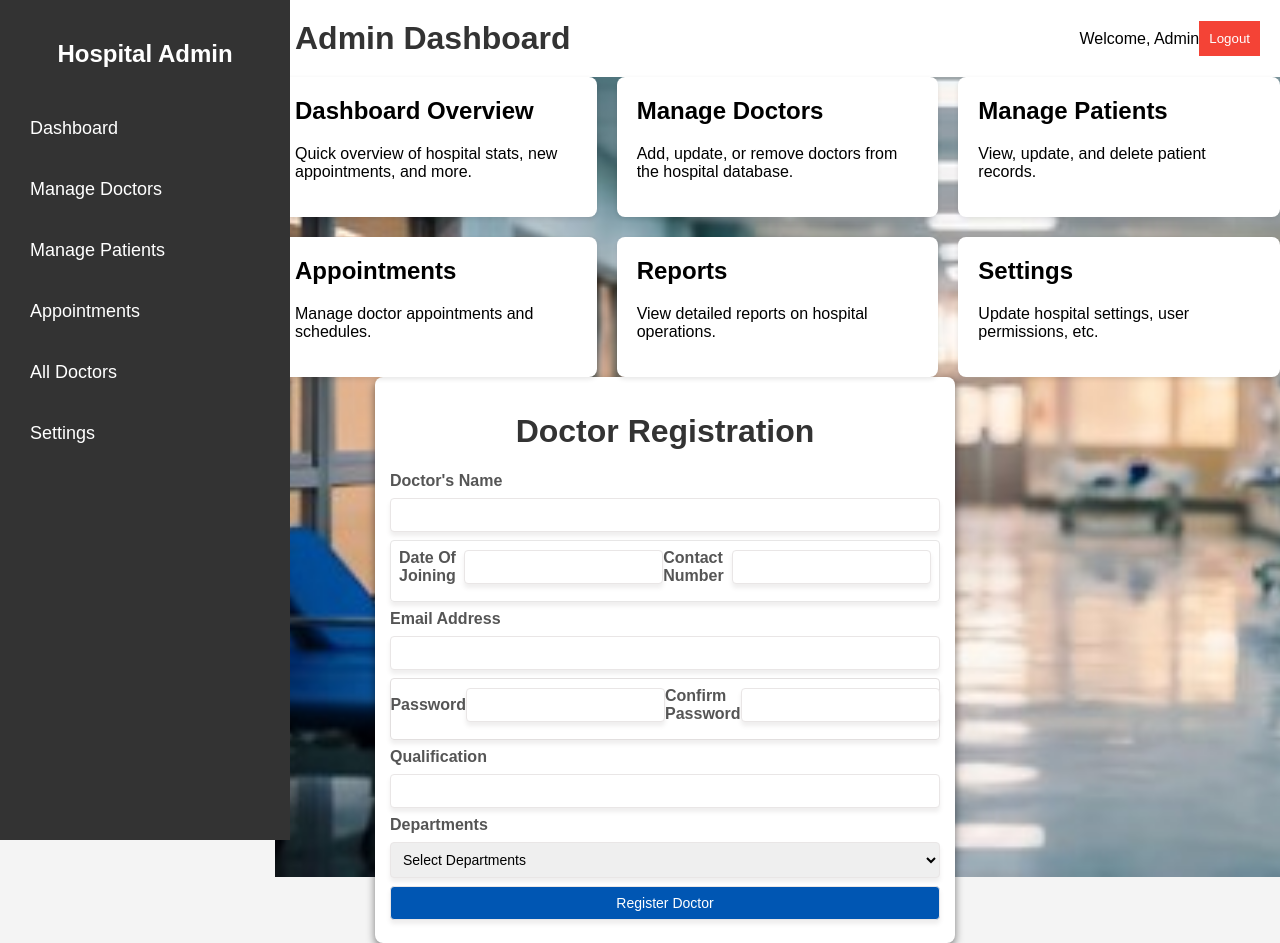
After one commit to poojasahu021994/Hospital-management-project, a Django app: page /registration in a window 1280 px wide. The commit adds this page. Run offline with Django 5.2, Linux system fonts and the light colour scheme.

Commit message:
add registration page

```diff
--- /dev/null
+++ b/project/hospital/static/css/base.css
@@ -0,0 +1,174 @@
+body {
+    font-family: Arial, sans-serif;
+    margin: 0;
+    padding: 0;
+    display: flex;
+    background-color: #f4f4f4;
+}
+
+.sidebar {
+    background-color: #333;
+    color: white;
+    width: 250px;
+    height: 100vh;
+    position: fixed;
+    top: 0;
+    left: 0;
+    padding: 20px;
+}
+
+.sidebar .logo h2 {
+    text-align: center;
+    margin-bottom: 40px;
+}
+
+.sidebar nav ul {
+    list-style-type: none;
+    padding: 0;
+}
+
+.sidebar nav ul li {
+    margin: 20px 0;
+}
+
+.sidebar nav ul li a {
+    text-decoration: none;
+    color: white;
+    font-size: 18px;
+    display: block;
+    padding: 10px;
+    transition: background 0.3s;
+}
+
+.sidebar nav ul li a:hover {
+    background-color: #575757;
+}
+
+.main-content {
+    margin-left: 250px;
+    padding-left: 25px;
+    width: 100%;
+}
+
+header {
+    display: flex;
+    justify-content: space-between;
+    align-items: center;
+    background-color: #fff;
+    padding: 20px;
+    box-shadow: 0 2px 5px rgba(0, 0, 0, 0.1);
+    /* margin-bottom: 20px; */
+}
+
+header h1 {
+    margin: 0;
+}
+
+.user-info {
+    display: flex;
+    align-items: center;
+}
+
+.logout-btn {
+    background-color: #f44336;
+    color: white;
+    border: none;
+    padding: 10px;
+    cursor: pointer;
+}
+
+.logout-btn:hover {
+    background-color: #d32f2f;
+}
+
+.content {
+    display: grid;
+    grid-template-columns: 1fr 1fr 1fr;
+    gap: 20px;
+}
+
+.dashboard-card {
+    background-color: white;
+    padding: 20px;
+    box-shadow: 0 2px 5px rgba(0, 0, 0, 0.1);
+    border-radius: 8px;
+}
+
+.dashboard-card h2 {
+    margin-top: 0;
+}
+
+.main-background{
+    background-image: url('../Images/image.jpg');
+    background-size: cover;
+    background-repeat: no-repeat;
+    height: 100vh;
+}
+
+/* Responsive Design */
+@media (max-width: 1024px) {
+    .content {
+        grid-template-columns: 1fr 1fr;
+    }
+
+    .sidebar {
+        width: 200px;
+    }
+
+    .main-content {
+        margin-left: 200px;
+    }
+}
+
+@media (max-width: 768px) {
+    body {
+        flex-direction: column;
+    }
+
+    .sidebar {
+        width: 100%;
+        height: auto;
+        position: relative;
+    }
+
+    .sidebar nav ul {
+        display: flex;
+        justify-content: space-around;
+        padding: 10px 0;
+    }
+
+    .sidebar nav ul li {
+        margin: 0;
+    }
+
+    .main-content {
+        margin-left: 0;
+    }
+
+    .content {
+        grid-template-columns: 1fr;
+    }
+
+    header {
+        flex-direction: column;
+        text-align: center;
+    }
+
+    .user-info {
+        margin-top: 10px;
+    }
+}
+
+@media (max-width: 480px) {
+    .sidebar nav ul li a {
+        font-size: 14px;
+    }
+
+    header h1 {
+        font-size: 24px;
+    }
+
+    .dashboard-card h2 {
+        font-size: 18px;
+    }
+}
--- /dev/null
+++ b/project/hospital/static/css/registration.css
@@ -0,0 +1,103 @@
+body {
+    font-family: Arial, sans-serif;
+    margin: 0;
+    padding: 0;
+
+
+}
+
+.container {
+    background-color: white;
+    padding: 15px;
+    box-shadow: 0 4px 8px rgba(0, 0, 0, 0.5);
+    border-radius: 8px;
+    width: 100%;
+    max-width: 550px;
+    margin-left: 100px;
+    /* margin-top: 20px; */
+}
+#pass-cpass{
+    display: flex;
+    justify-content: center;
+    align-items: center;
+    border: 1px solid #e2dfdf;
+    padding: 8px;
+    margin-bottom: 8px;
+    border-radius: 4px;
+    box-shadow: 0px 4px 4px rgba(97, 90, 90, 0.1);
+}
+#spe-cont{
+    display: flex;
+    justify-content: center;
+    align-items: center;
+    border: 1px solid #e7e6e6;
+    padding: 8px;
+    margin-bottom: 8px;
+    border-radius: 4px;
+    box-shadow: 0px 4px 4px rgba(97, 90, 90, 0.1);
+}
+h1 {
+    text-align: center;
+    color: #333;
+
+}
+
+.registration-form {
+    display: flex;
+    flex-direction: column;
+}
+
+.registration-form label {
+    margin-bottom: 8px;
+    font-weight: bold;
+    color: #555;
+
+}
+
+.registration-form input,
+.registration-form select,
+.registration-form button {
+    padding: 8px;
+    margin-bottom: 8px;
+    border: 1px solid #e9e6e6;
+    border-radius: 4px;
+    font-size: 14px;
+    box-shadow: 0px 4px 4px rgba(97, 90, 90, 0.1);
+}
+
+.registration-form button {
+    background-color: #0056b3;
+    color: white;
+    cursor: pointer;
+}
+
+.registration-form button:hover {
+    background-color: #004494;
+}
+
+/* Responsive Design */
+@media (max-width: 768px) {
+    .container {
+        padding: 15px;
+    }
+
+    .registration-form input,
+    .registration-form select,
+    .registration-form button {
+        font-size: 14px;
+        padding: 8px;
+    }
+}
+
+@media (max-width: 480px) {
+    .registration-form input,
+    .registration-form select,
+    .registration-form button {
+        font-size: 12px;
+        padding: 6px;
+    }
+
+    h1 {
+        font-size: 20px;
+    }
+}
--- a/project/hospital/templates/base.html
+++ b/project/hospital/templates/base.html
@@ -4,61 +4,75 @@
 <head>
     <meta charset="UTF-8">
     <meta name="viewport" content="width=device-width, initial-scale=1.0">
-    <link rel="stylesheet" href="{% static 'css/style.css' %}">
+    <link rel="stylesheet" href="{% static 'css/base.css' %}">
     <link rel="stylesheet" href="https://cdnjs.cloudflare.com/ajax/libs/font-awesome/6.7.2/css/all.min.css" integrity="sha512-Evv84Mr4kqVGRNSgIGL/F/aIDqQb7xQ2vcrdIwxfjThSH8CSR7PBEakCr51Ck+w+/U6swU2Im1vVX0SVk9ABhg==" crossorigin="anonymous" referrerpolicy="no-referrer" />
-    <title>{% block title %} Admin Dashboard {% endblock %}</title>
+    <title>{% block title %} Hospital Admin Dashboard {% endblock %}</title>
     <!-- {% block head %} {% endblock %} -->
     {% block css %} {% endblock %}
 </head>
 <body>
-    <div class="container">
-        <!-- Sidebar -->
     <div class="sidebar">
-
-            <h2>Admin</h2>
+        <div class="logo">
+            <h2>Hospital Admin</h2>
+        </div>
+        <nav>
             <ul>
-                <li><a href="{% url 'admindashboard' %}"><i class="bi bi-house-door"></i>Dashboard</a></li>
-                <li><a href="{% url 'Registration'%}"><i class="bi bi-person-circle"></i>Add Employees</a></li>
-                <li><a href="{% url 'addtask' %}"><i class="bi bi-list-task"></i>Add Task</a></li>
-                <li><a href="{% url 'showtask' %}"><i class="bi bi-list-task"></i>Show Task</a></li>
-                {% comment %} <li><a href="{% url 'edituser' %}"><i class="bi bi-pencil-square"></i>Edit User Details</a></li> {% endcomment %}
-
+                <li><a href="#dashboard">Dashboard</a></li>
+                <li><a href="{% url 'registration' %}">Manage Doctors</a></li>
+                <li><a href="#patients">Manage Patients</a></li>
+                <li><a href="#appointments">Appointments</a></li>
+                <li><a href="#reports">All Doctors</a></li>
+                <li><a href="#settings">Settings</a></li>
             </ul>
+        </nav>
     </div>
 
-        <!-- Main Content -->
     <div class="main-content">
-            <!-- Header -->
-            <header id="header">
-                <h1>Welcome to the {{ admin_name }} Admin Dashboard</h1>
+        <header>
+            <h1>Admin Dashboard</h1>
             <div class="user-info">
-                    <p>Hello, {{ admin_email }}Admin</p>
-                    <button id="logout-btn"><a href="{% url 'logout' %}">Logout</a></button>
+                <span>Welcome, Admin</span>
+                <button class="logout-btn">Logout</button>
             </div>
         </header>
-<div id="content">
+
+        <div class="main-background">
+
+        <div class="content">
+            <section id="dashboard" class="dashboard-card">
+                <h2>Dashboard Overview</h2>
+                <p>Quick overview of hospital stats, new appointments, and more.</p>
+            </section>
+
+            <section id="doctors" class="dashboard-card">
+                <h2>Manage Doctors</h2>
+                <p>Add, update, or remove doctors from the hospital database.</p>
+            </section>
+
+            <section id="patients" class="dashboard-card">
+                <h2>Manage Patients</h2>
+                <p>View, update, and delete patient records.</p>
+            </section>
+
+            <section id="appointments" class="dashboard-card">
+                <h2>Appointments</h2>
+                <p>Manage doctor appointments and schedules.</p>
+            </section>
+
+            <section id="reports" class="dashboard-card">
+                <h2>Reports</h2>
+                <p>View detailed reports on hospital operations.</p>
+            </section>
+
+            <section id="settings" class="dashboard-card">
+                <h2>Settings</h2>
+                <p>Update hospital settings, user permissions, etc.</p>
+            </section>
+        </div>
         {% block Content %}
 
         {% endblock %}
     </div>
-            <!-- Stats/Content -->
-          <!-- <div class="stats">
-                <div class="card">
-                    <h3>Total Users</h3>
-                    <p>320</p>
-                </div>
-                <div class="card">
-                    <h3>Active Sessions</h3>
-                    <p>15</p>
-                </div>
-                <div class="card">
-                    <h3>Reports Generated</h3>
-                    <p>120</p>
-                </div>
-            </div>   -->
-
-     </div>
-
     </div>
 
 
--- a/project/hospital/templates/login.html
+++ b/project/hospital/templates/login.html
@@ -28,7 +28,7 @@
 
           <div class="footer-links">
             <a href="#">Forgot Password?</a>
-            {% comment %} <a href="{% url 'Registration'%}">Create an Account</a> {% endcomment %}
+            <a href="{% url 'registration'%}">Create an Account</a>
           </div>
         </form>
       </div>
--- /dev/null
+++ b/project/hospital/templates/registration.html
@@ -0,0 +1,44 @@
+{% extends 'base.html' %}
+{% load static %}
+
+{% block title %} Admin dashboard {% endblock %}
+{% block css %} <link rel="stylesheet" href="{% static 'css/registration.css' %}"> {% endblock %}
+
+{% block Content %}
+<div class="container">
+        <h1>Doctor Registration</h1>
+        <form action="/submit-doctor" method="POST" class="registration-form">
+            <label for="name">Doctor's Name</label>
+            <input type="text" id="name" name="name" required>
+        <div id="spe-cont" >
+            <label for="DOJ">Date Of Joining</label>
+            <input type="text" id="DOJ" name="DOJ" required>
+
+            <label for="contact">Contact Number</label>
+            <input type="tel" id="contact" name="contact" required>
+        </div>
+            <label for="email">Email Address</label>
+            <input type="email" id="email" name="email" required>
+        <div id="pass-cpass">
+            <label for="password">Password</label>
+            <input type="password" id="password" name="password" required>
+
+            <label for="cpassword">Confirm Password</label>
+            <input type="password" id="cpassword" name="cpassword" required>
+        </div>
+            <label for="qualification">Qualification</label>
+            <input type="text" id="qualification" name="qualification" required>
+
+            <label for="department">Departments</label>
+            <select id="department" name="department" required>
+                <option value="">Select Departments</option>
+                <option value="hospital1">Hospital 1</option>
+                <option value="hospital2">Hospital 2</option>
+                <option value="hospital3">Hospital 3</option>
+            </select>
+
+            <button type="submit">Register Doctor</button>
+        </form>
+    </div>
+
+{% endblock %}
--- a/project/hospital/urls.py
+++ b/project/hospital/urls.py
@@ -5,5 +5,7 @@ urlpatterns=[
     path('',views.index, name='index'),
     path('apponimant',views.apponimant, name='apponimant'),
     path('login',views.login, name='login'),
+    path('home',views.home, name='home'),
+    path('registration',views.registration, name='registration'),
 
 ]
--- a/project/hospital/views.py
+++ b/project/hospital/views.py
@@ -1,5 +1,6 @@
 from django.shortcuts import render
-from .models import EmployeeData
+from .models import DoctorData
+
 def index(request):
     return render(request, 'index.html')
 
@@ -15,26 +16,26 @@ def login(request):
     adminName = "Pooja"
 
     if request.method == 'POST':
-        emp_email = request.POST.get('email')
-        emp_pass = request.POST.get('password')
-        user = EmployeeData.objects.filter(emp_email=emp_email)
+        doc_email = request.POST.get('email')
+        doc_pass = request.POST.get('password')
+        user = DoctorData.objects.filter(doc_email=doc_email)
 
-        if emp_email == adminemail and emp_pass == adminpass:
-            print(emp_email)
+        if doc_email == adminemail and doc_pass == adminpass:
+            print(doc_email)
 
             return render(request,'admindashboard.html', {'admin_email':adminemail, 'admin_pass':adminpass, 'admin_name': adminName})
 
         if user.exists():
-            user1 = EmployeeData.objects.get(employe_email=emp_email)
-            pass1 = user1.emp_password
+            user1 = DoctorData.objects.get(employe_email=doc_email)
+            pass1 = user1.doc_password
 
-            if pass1 == emp_pass:
+            if pass1 == doc_pass:
                 user= {
-                        'name': user1.emp_name,
-                        'email': user1.emp_email,
-                        'department': user1.emp_dep,
-                        'contact': user1.emp_contact,
-                        'work': user1.emp_work,
+                        'name': user1.doc_name,
+                        'email': user1.doc_email,
+                        'department': user1.doc_dep,
+                        'contact': user1.doc_contact,
+                        'work': user1.doc_work,
                         'user_id': user1.id   # Ensure user.id exists
                     }
                 return render(request, 'userdashboard.html', {'data':user})
@@ -46,3 +47,33 @@ def login(request):
             return render(request, 'login.html', {'message2': message2})
 
     return render(request, 'login.html')
+
+def home(request):
+    return render(request, 'home.html')
+
+def registration(request):
+    if request.method=='POST':
+           name=request.POST.get('name')
+           Email=request.POST.get('email')
+           Number=request.POST.get('contact')
+           Specialty=request.POST.get('specialty')
+           joining=request.POST.get('DOJ')
+           department=request.POST.get('department')
+           password=request.POST.get('password')
+           cpassword=request.POST.get('cpassword')
+           print(name,Email,joining,Number,password,cpassword,Specialty,department)
+
+           user=DoctorData.objects.filter(doc_email=Email)
+           if user:
+                x="Email already exist"
+                return render(request,'registration.html',{'msg':x})
+           else:
+                if password==cpassword:
+                    DoctorData.objects.create(employe_name=name,employe_email=Email,contact_number=Number,date_of_joining=joining,department=department, employe_password=password)
+                    x="Registration Sucessfully"
+                    return render(request,'registration.html',{'msg':x})
+                else:
+                    x="password and confirm password not match"
+                    return render(request,'registration.html',{'msg':x,'name':name,'customer_Email':Email,'customer_Number':Number,'password':password})
+    else:
+       return render(request, 'registration.html')
```
Also changed, not shown: project/hospital/models.py (+8 -8 lines), project/hospital/static/css/login.css (+8 -7 lines), project/hospital/static/css/style.css (+11 -0 lines), project/hospital/templates/doctorReports.html (added, +44 -0 lines), project/hospital/templates/home.html (added, +54 -0 lines), project/hospital/templates/index.html (+42 -3 lines), project/hospital/static/Images/image.jpg (added), project/hospital/static/css/home.css (added). Lines whose indentation alone changed are shown as unchanged.
